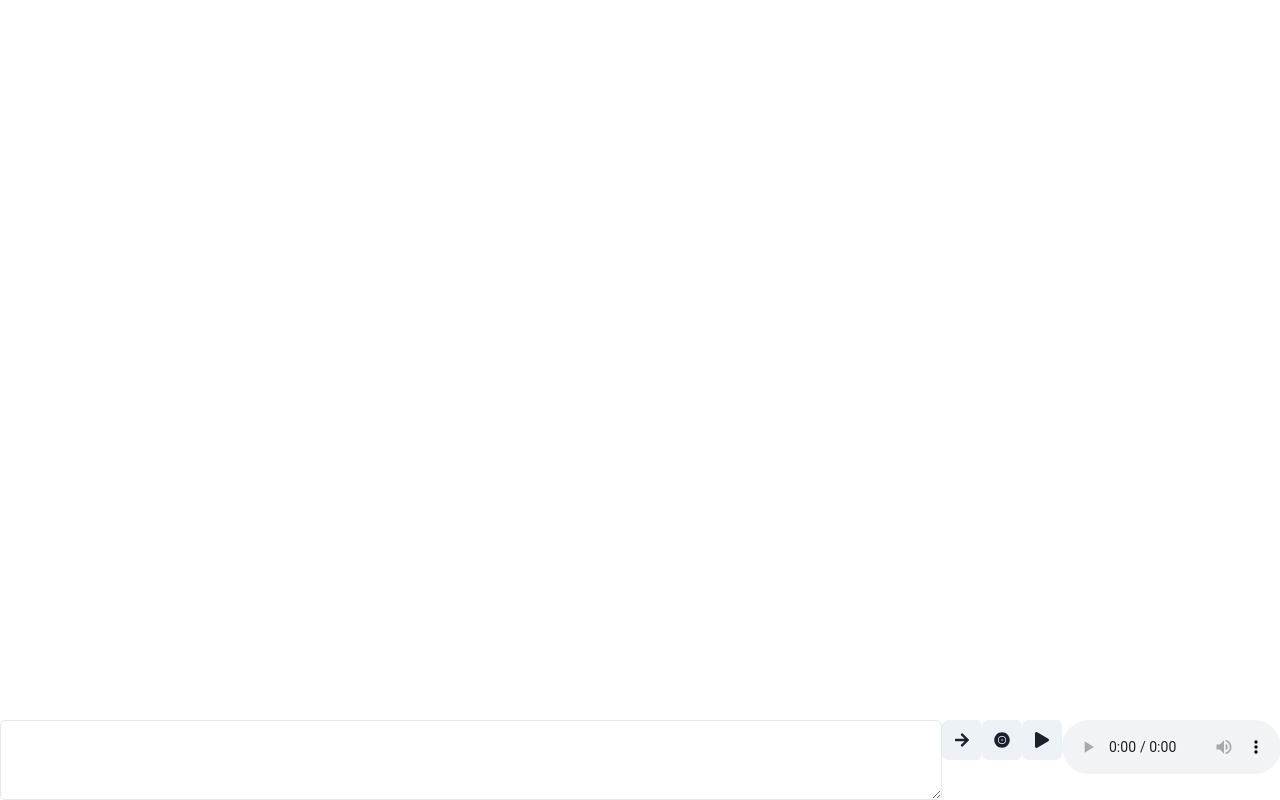
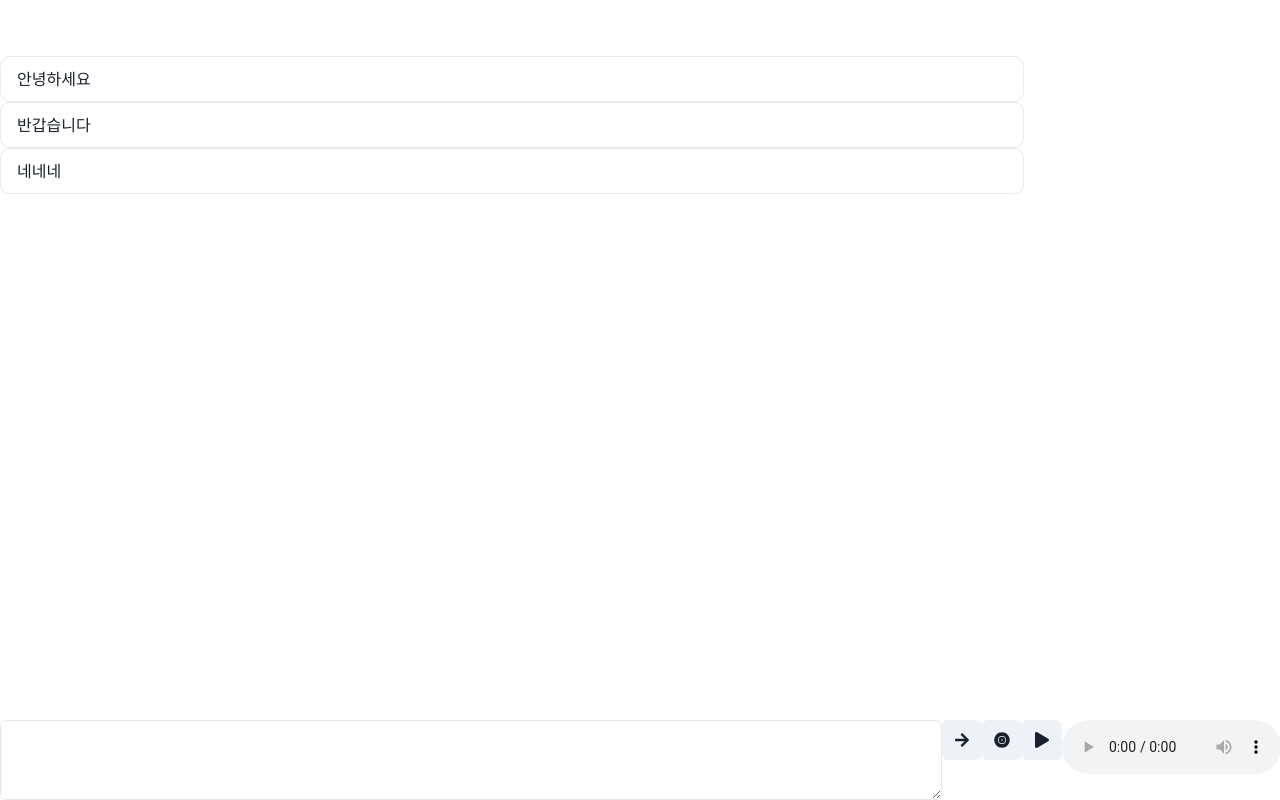
Before and after one commit to SPARCS-Service-Hackathon-2024/A12-Frontend, a Next.js app: page /add in a window 1280 px wide. Built offline with nearby package versions, Linux system fonts and the light colour scheme.

Commit message:
✨  make message component

```diff
--- /dev/null
+++ b/src/components/Header.tsx
@@ -0,0 +1,22 @@
+import { Box, Flex, FlexProps } from "@chakra-ui/react";
+
+export interface HeaderProps {
+  bg?: FlexProps["bg"];
+}
+
+function Header({ bg }: HeaderProps) {
+  return (
+    <Flex
+      h={"56px"}
+      justify={"space-between"}
+      align={"center"}
+      bg={bg}
+      position="absolute"
+      top="0"
+      left="0"
+      right="0"
+    ></Flex>
+  );
+}
+
+export default Header;
--- a/src/components/Layout.tsx
+++ b/src/components/Layout.tsx
@@ -1,6 +1,8 @@
 import { ReactNode } from "react";
-import { BottomNavigation } from ".";
 import { Box } from "@chakra-ui/react";
+
+import Header from "./Header";
+import BottomNavigation from "./BottomNavigation";
 
 export interface LayoutProps {
   children: ReactNode;
@@ -12,8 +14,16 @@ function Layout({
   withBottomNavigation = false,
 }: LayoutProps) {
   return (
-    <Box h={"100vh"}>
-      {children}
+    <Box h={"100vh"} overflow={"hidden"}>
+      <Header />
+      <Box
+        marginTop={"56px"}
+        h={`calc(100% - ${
+          56 + (withBottomNavigation ? 60 : 0)
+        }px)`}
+      >
+        {children}
+      </Box>
       {withBottomNavigation && <BottomNavigation />}
     </Box>
   );
--- /dev/null
+++ b/src/components/Message.tsx
@@ -0,0 +1,24 @@
+import { Box } from "@chakra-ui/react";
+
+export interface MessageProps {
+  contents: string;
+}
+
+function Message({ contents }: MessageProps) {
+  return (
+    <Box
+      px={"16px"}
+      py={"10px"}
+      borderRadius={"10px"}
+      border={"1px solid"}
+      borderColor={messageBorder}
+      maxW={"80%"}
+    >
+      {contents}
+    </Box>
+  );
+}
+
+export default Message;
+
+const messageBorder = "#eaeaea";
--- a/src/components/index.ts
+++ b/src/components/index.ts
@@ -1,5 +1,5 @@
-export { default as BottomNavigation } from "./BottomNavigation";
-export * from "./BottomNavigation";
-
 export { default as Layout } from "./Layout";
 export * from "./Layout";
+
+export { default as Message } from "./Message";
+export * from "./Message";
--- a/src/pageComponents/Add/Add.tsx
+++ b/src/pageComponents/Add/Add.tsx
@@ -1,4 +1,5 @@
 import { Box } from "@chakra-ui/react";
+import { Message } from "@/components";
 
 import ChatInput from "./ChatInput";
 
@@ -6,10 +7,15 @@ export interface AddProps {}
 
 function Add({}: AddProps) {
   return (
-    <Box>
+    <Box h={"100%"} position={"relative"}>
+      {messages.map((message, idx) => (
+        <Message key={idx} contents={message} />
+      ))}
       <ChatInput />
     </Box>
   );
 }
 
 export default Add;
+
+const messages = ["안녕하세요", "반갑습니다", "네네네"];
```
